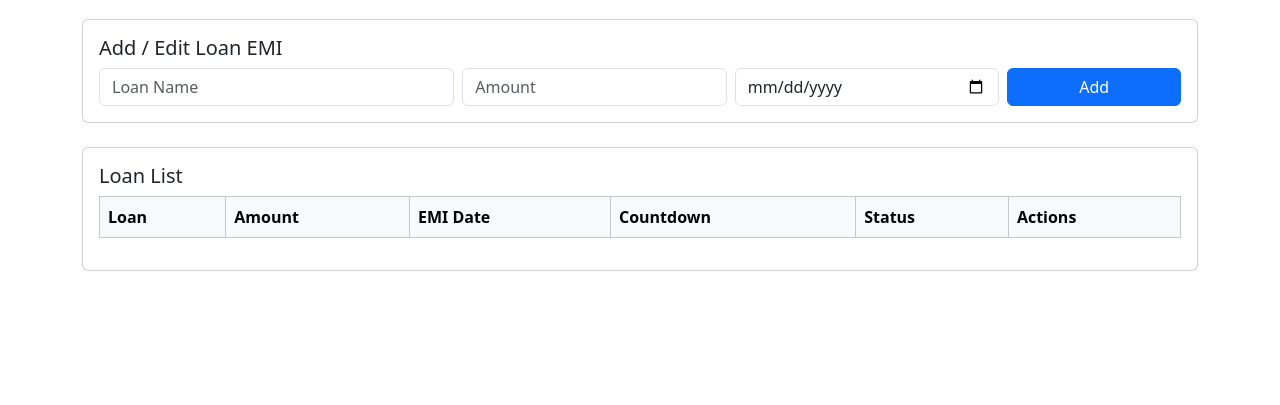
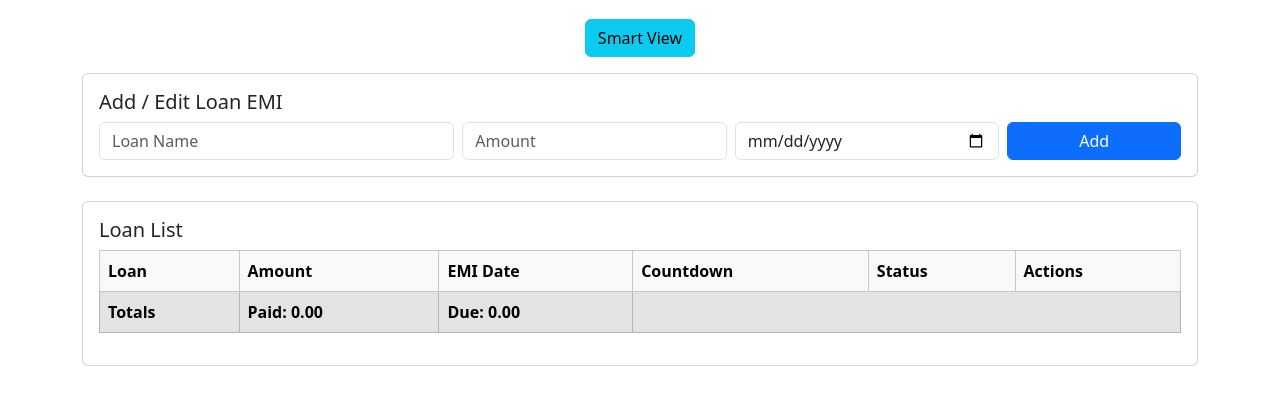
Before and after one commit to sagar-psycho/emireminder, a plain HTML site: page index.html in a window 1280 px wide. Shown: the part 77-482 px from the top of the page. Drawn offline with nearby package versions, Linux system fonts and the light colour scheme.

Commit message:
Update index.html

```diff
--- a/index.html
+++ b/index.html
@@ -4,12 +4,16 @@
 <meta charset="UTF-8">
 <meta name="viewport" content="width=device-width, initial-scale=1.0">
 <title>EMI Reminder App</title>
+
 <link href="https://cdn.jsdelivr.net/npm/bootstrap@5.3.2/dist/css/bootstrap.min.css" rel="stylesheet">
 <link rel="stylesheet" href="style.css">
 </head>
 <body>
 <div class="container py-4">
   <h1 class="text-center mb-4">EMI Reminder App</h1>
+<div class="text-center my-3">
+  <button class="btn btn-info" id="smartViewBtn">Smart View</button>
+</div>
 
   <!-- Add Loan Form -->
   <div class="card mb-4">
@@ -38,7 +42,8 @@
 <div class="card">
   <div class="card-body">
     <h5 class="card-title">Loan List</h5>
-      <div class="table-responsive">
+    <div id="viewWrapper">
+      <!-- Default Table View here -->
       <table class="table table-bordered align-middle" id="loanTable">
         <thead class="table-light">
           <tr>
@@ -55,6 +60,7 @@
     </div>
   </div>
 </div>
+
 </div>
 
 <!-- Toast -->
```
Lines whose indentation alone changed are shown as unchanged.
